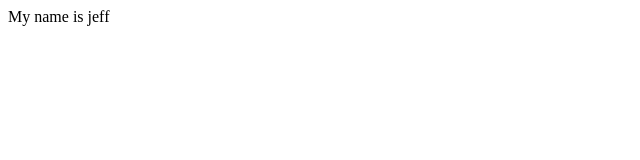
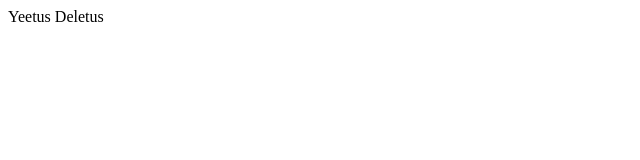
Before and after one commit to NuntCorp/-, a plain HTML site: page index.html in a window 1280 px wide. Shown: the full height of the page, 0-640 px from the left. Drawn offline with Linux system fonts and the light colour scheme.

Commit message:
added index.html

```diff
--- a/index.html
+++ b/index.html
@@ -2,6 +2,6 @@
 
 <html>
 <body>
-My name is jeff
+Yeetus Deletus
 </body>
 </html>
```
